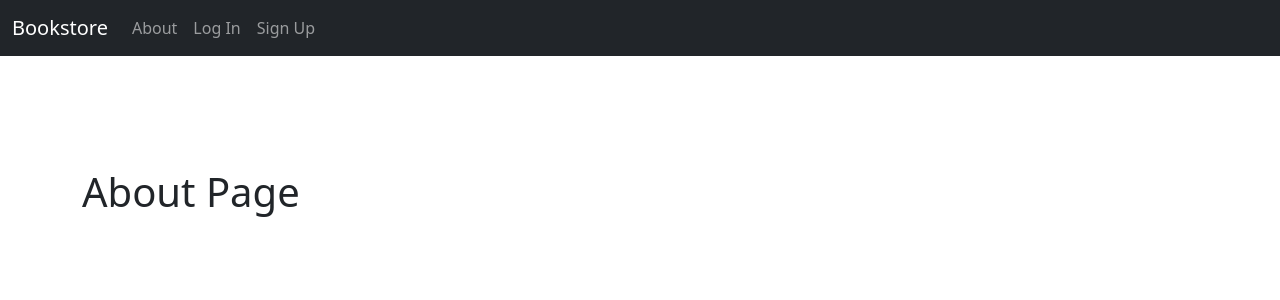
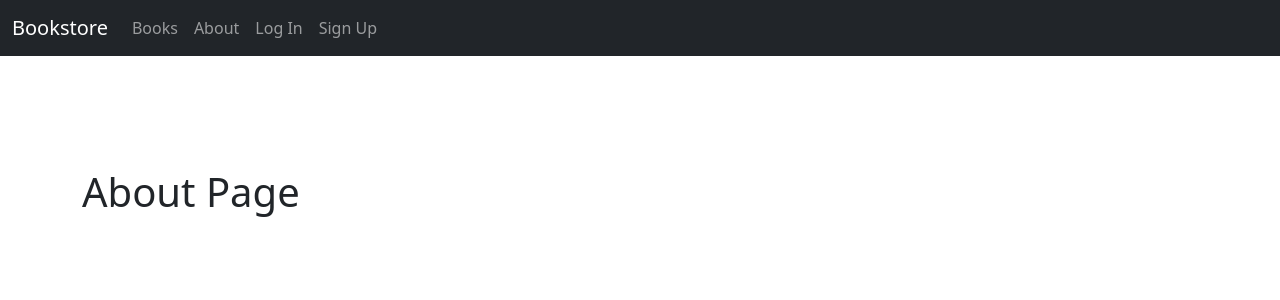
Before and after one commit to fatemearyaie/DjangoForProfessionalsBook, a Django app: page /pages/about/ in a window 1280 px wide. Shown: the top 300 px of the page. Run offline with Django 5.2, Linux system fonts and the light colour scheme; parts of the project's set-up code (start-up, migrations or seed data) failed here and were passed over.

Commit message:
add books link to base

```diff
--- a/ch4-bookstore/templates/base.html
+++ b/ch4-bookstore/templates/base.html
@@ -25,6 +25,9 @@
         <ul class="navbar-nav me-auto mb-2 mb-md-0">
             <div class="collapse navbar-collapse" id="navbarCollapse">
  <ul class="navbar-nav me-auto mb-2 mb-md-0">
+  <li class="nav-item">
+ <a class="nav-link" href="{% url 'book_list' %}">Books</a>
+ </li>
  <li class="nav-item">
  <a class="nav-link" href="{% url 'about' %}">About</a>
  </li>
```
